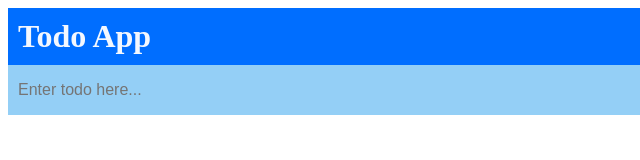
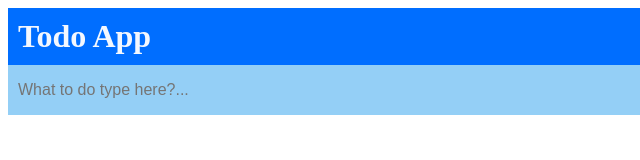
Before and after one commit to shaikhabdulsamad/jsAssignmentTodoApp, a plain HTML site: page index.html in a window 1280 px wide. Shown: the full height of the page, 0-640 px from the left. Drawn offline with Linux system fonts and the light colour scheme.

Commit message:
input placeholder edited

```diff
--- a/index.html
+++ b/index.html
@@ -18,7 +18,7 @@
         <div class="input-div">
             <div class="input">
 
-                <input id="input" type="text" placeholder="Enter todo here...">
+                <input id="input" type="text" placeholder="What to do type here?...">
             </div>
             <div class="btn">
                 <button onclick="addList()">Add</button>
```
